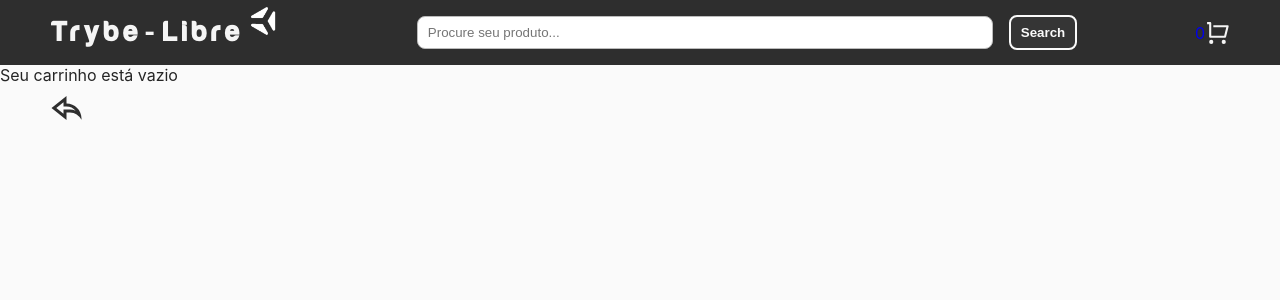
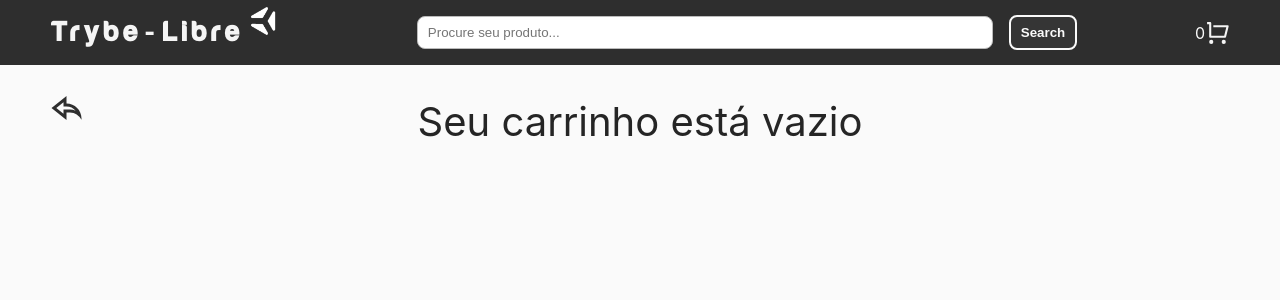
Before and after one commit to renansouza95/frontend-online-store, a React (Create React App) app: page /shopping-cart in a window 1280 px wide. Shown: the top 300 px of the page. Built offline with nearby package versions, Linux system fonts and the light colour scheme.

Commit message:
feat: add subtotal to cartItems

```diff
--- a/src/Pages/ShoppingCart.jsx
+++ b/src/Pages/ShoppingCart.jsx
@@ -14,12 +14,14 @@ class ShoppingCart extends Component {
 
     this.state = {
       cartItems: [],
+      total: 0,
     };
 
     this.setCartItems = this.setCartItems.bind(this);
     this.removeItem = this.removeItem.bind(this);
     this.amountLess = this.amountLess.bind(this);
     this.amountPlus = this.amountPlus.bind(this);
+    this.updateTotalPrice = this.updateTotalPrice.bind(this);
   }
 
   componentDidMount() {
@@ -27,14 +29,18 @@ class ShoppingCart extends Component {
   }
 
   setCartItems() {
-    this.setState({ cartItems: getFromStorage() });
+    this.setState({ cartItems: getFromStorage() }, () => {
+      this.updateTotalPrice();
+    });
   }
 
   removeItem({ target: { id } }) {
     const { cartItems } = this.state;
     const newCart = cartItems.filter((item) => item.id !== id);
 
-    this.setState({ cartItems: newCart });
+    this.setState({ cartItems: newCart }, () => {
+      this.updateTotalPrice();
+    });
     addCartToStorage(newCart);
 
     const { updateAmount } = this.props;
@@ -45,7 +51,9 @@ class ShoppingCart extends Component {
     const { cartItems } = this.state;
     const cartItem = cartItems.find((item) => item.id === id);
     cartItem.amount -= 1;
-    this.setState({ cartItems });
+    this.setState({ cartItems }, () => {
+      this.updateTotalPrice();
+    });
     addCartToStorage(cartItems);
 
     const { updateAmount } = this.props;
@@ -56,23 +64,46 @@ class ShoppingCart extends Component {
     const { cartItems } = this.state;
     const cartItem = cartItems.find((item) => item.id === id);
     cartItem.amount += 1;
-    this.setState({ cartItems });
+    this.setState({ cartItems }, () => {
+      this.updateTotalPrice();
+    });
     addCartToStorage(cartItems);
 
     const { updateAmount } = this.props;
     updateAmount();
   }
 
+  updateTotalPrice() {
+    const { cartItems } = this.state;
+    const total = cartItems.reduce((acc, { price, amount }) => {
+      const itemsPrice = price * amount;
+      return acc + itemsPrice;
+    }, 0).toFixed(2);
+
+    this.setState({ total });
+  }
+
   render() {
-    const { cartItems } = this.state;
+    const { cartItems, total } = this.state;
     return (
       <div className="shopping-cart-page">
         <Link to="/">
           <RiReplyLine className="icon-backTo" color="rgb(46,46,46)" />
         </Link>
         {cartItems.length === 0
-        && <p data-testid="shopping-cart-empty-message">Seu carrinho está vazio</p>}
-
+          ? (
+            <p
+              className="cart-title"
+              data-testid="shopping-cart-empty-message"
+            >
+              Seu carrinho está vazio
+            </p>
+          ) : (
+            <>
+              <p className="cart-title">Carrinho de Itens</p>
+              <p className="cart-subtotal">{`Subtotal: ${total}`}</p>
+            </>
+          )}
         <div className="cart-items">
           <ul>
             {cartItems.map(({
--- a/src/Style/header.css
+++ b/src/Style/header.css
@@ -37,5 +37,6 @@ h1 {
 }
 
 .header a {
+  color: #fafafa;
   text-decoration: none;
 }
--- a/src/Style/shoppingCart.css
+++ b/src/Style/shoppingCart.css
@@ -1,5 +1,5 @@
 .cart-items ul {
-  align-content: center;
+  align-content: flex-start;
   display: flex;
   flex-flow: row wrap;
   min-height: 100vh;
@@ -68,3 +68,15 @@
 .icon-backTo:hover {
   transform: scale(1.4);
 }
+
+.cart-title {
+  font-size: 2.5rem;
+  margin: 2rem 0 0;
+  text-align: center;
+}
+
+.cart-subtotal {
+  font-size: 1.2rem;
+  margin-bottom: 2rem;
+  text-align: center;
+}
```
